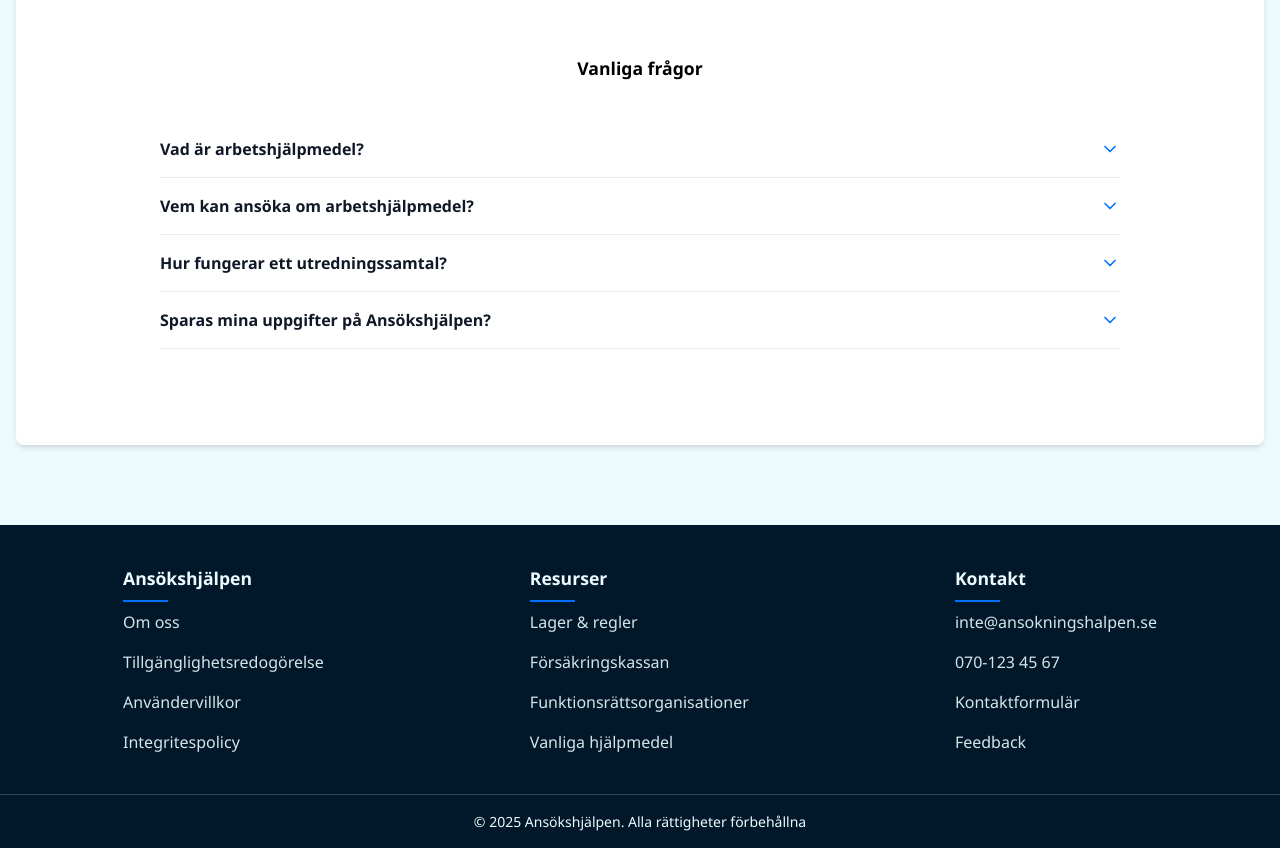
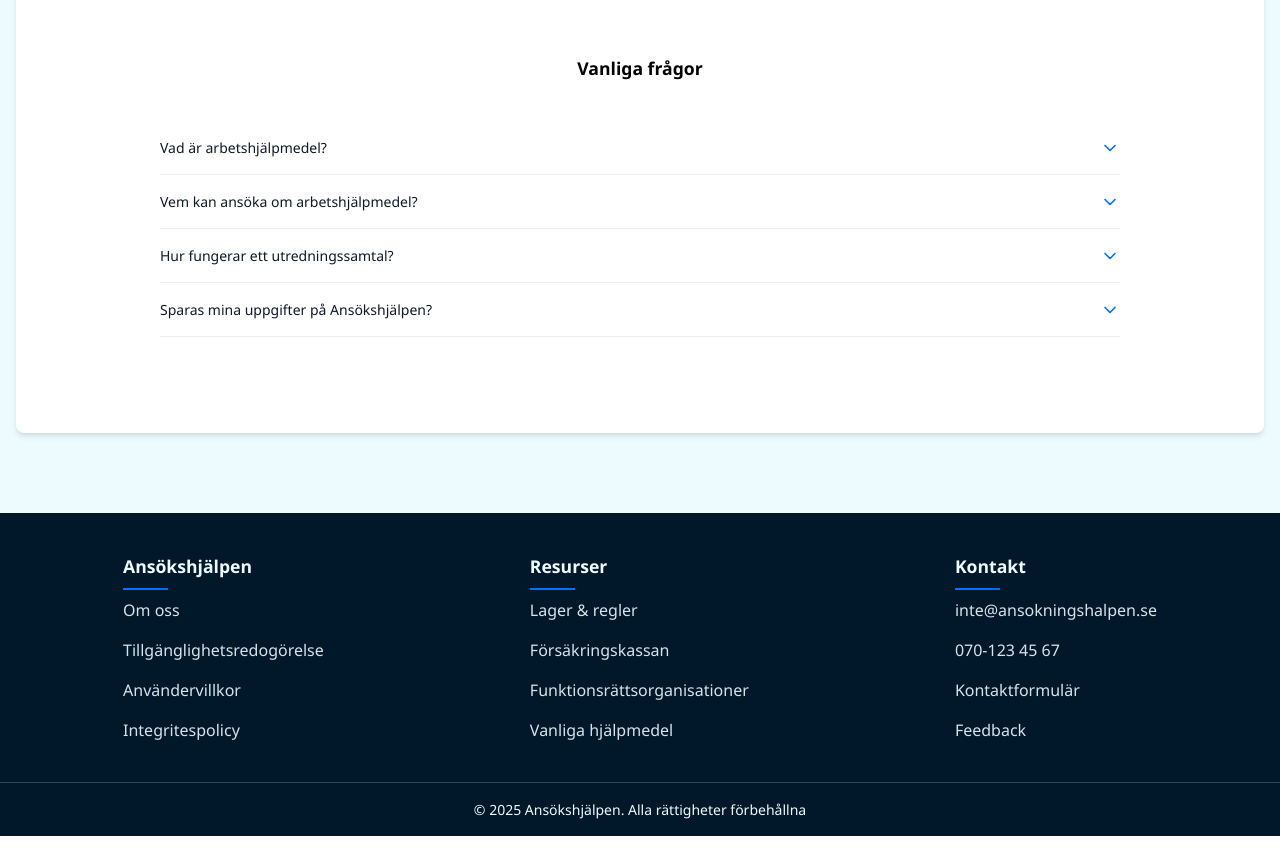
Before and after one commit to Gamefan00/chas_challenge, a Next.js app in the folder frontend/: page / in a window 1280 px wide. Shown: the part 1540-2388 px from the top of the page. Built offline with nearby package versions, Linux system fonts and the light colour scheme.

Commit message:
Change FAQ question heading from h3 to h4

```diff
--- a/frontend/app/components/homepage/FAQ.jsx
+++ b/frontend/app/components/homepage/FAQ.jsx
@@ -107,7 +107,7 @@ const FAQ = () => {
                 id={`faq-question-${faq.id}`}
                 tabIndex={0}
               >
-                <h3 className="font-medium text-gray-900">{faq.question}</h3>
+                <h4 className="font-medium text-gray-900">{faq.question}</h4>
                 {/* Animated arrow icon to indicate open/close state */}
                 <motion.div
                   animate={{ rotate: faq.id === expandedFaq ? 180 : 0 }}
```
